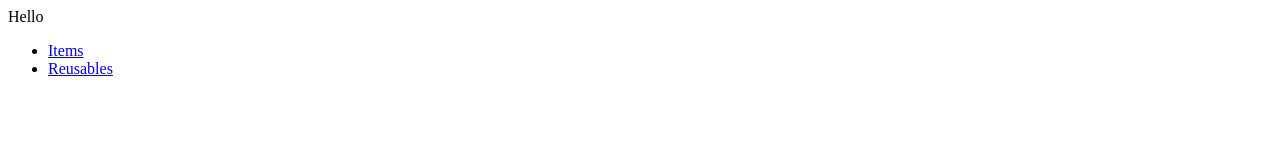
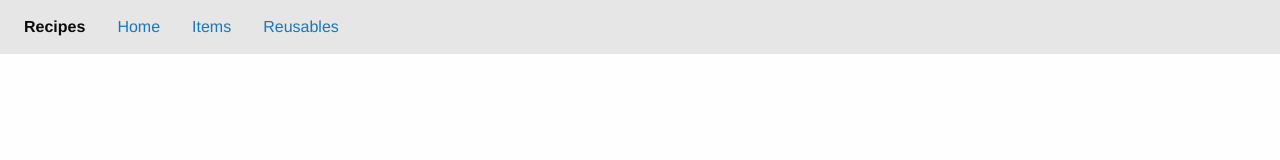
Before and after one commit to noonie2k/recipes, a plain HTML site: page app/index.html in a window 1280 px wide. Drawn offline with nearby package versions, Linux system fonts and the light colour scheme; some packages are replaced by stand-ins of ours.

Commit message:
Add Foundation and Styles

```diff
--- a/app/index.html
+++ b/app/index.html
@@ -1,16 +1,28 @@
 <html ng-app="RecipesApp">
   <head>
+    <title>Recipes</title>
+
+    <link rel="stylesheet" href="https://cdnjs.cloudflare.com/ajax/libs/foundation/6.2.3/foundation.css" />
+
   </head>
 
   <body>
-    <div>Hello</div>
+    <div class="top-bar">
+      <div class="top-bar-left">
+        <ul class="dropdown menu" data-dropdown-menu>
+          <li class="menu-text">Recipes</li>
+          <li><a href="#">Home</a></li>
+          <li><a href="#/items">Items</a></li>
+          <li><a href="#/items/reusable">Reusables</a></li>
+        </ul>
+      </div>
+    </div>
 
-    <ul>
-      <li><a href="#/items">Items</a></li>
-      <li><a href="#/items/reusable">Reusables</a></li>
-    </ul>
-
-    <div ng-view></div>
+    <div class="row">
+      <div class="large-12 columns">
+        <div ng-view></div>
+      </div>
+    </div>
 
     <script type="text/javascript" src="https://cdnjs.cloudflare.com/ajax/libs/angular.js/1.5.8/angular.js"></script>
     <script type="text/javascript" src="https://cdnjs.cloudflare.com/ajax/libs/angular.js/1.5.8/angular-route.js"></script>
@@ -18,5 +30,9 @@
     <script type="text/javascript" src="/script/app.js"></script>
     <script type="text/javascript" src="/script/controller.js"></script>
     <script type="text/javascript" src="/script/service.js"></script>
+
+    <script type="text/javascript" src="https://cdnjs.cloudflare.com/ajax/libs/jquery/2.2.4/jquery.js"></script>
+    <script type="text/javascript" src="https://cdnjs.cloudflare.com/ajax/libs/foundation/6.2.3/foundation.js"></script>
+    <script type="text/javascript">$(document).foundation();</script>
   </body>
 </html>
```
